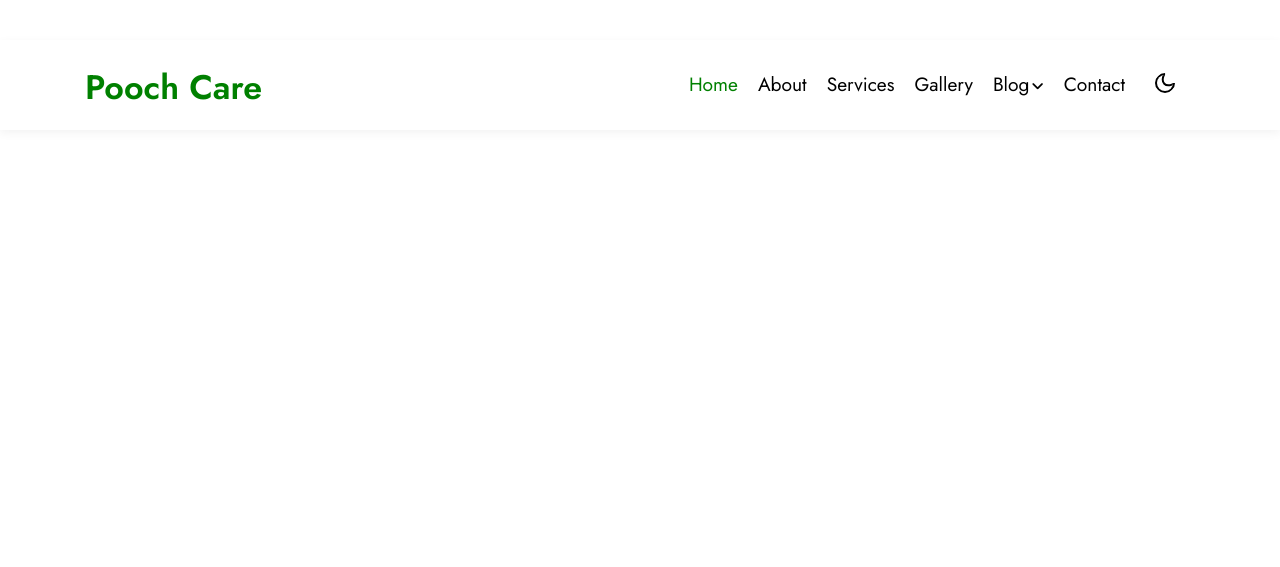
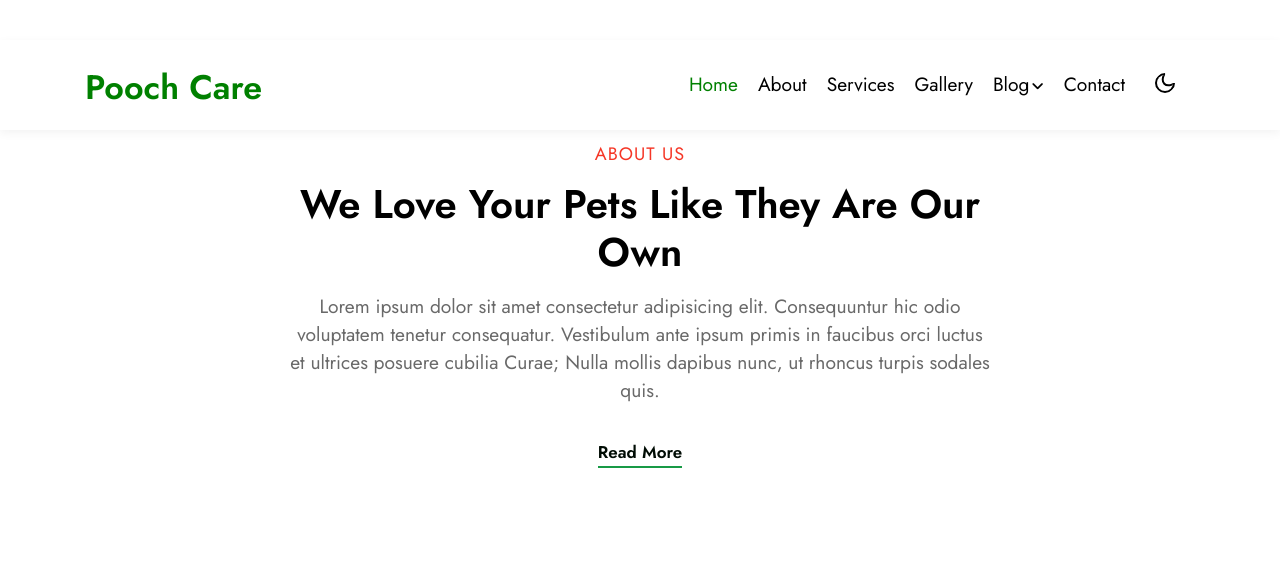
Before and after one commit to bimbimvqt/capstone, a plain HTML site: page index.html in a window 1280 px wide. Drawn offline with nearby package versions, Linux system fonts and the light colour scheme.

Commit message:
Update About

```diff
--- a/css/style.css
+++ b/css/style.css
@@ -321,23 +321,23 @@ input:checked + .mode-container i.gg-sun {
 }
 
 .gg-sun,
-.gg-sun:after,
-.gg-sun:before {
+.gg-sun::after,
+.gg-sun::before {
   box-sizing: border-box;
   /* display: block; */
   width: 24px;
 }
 
-.gg-sun:before {
+.gg-sun::before {
   transform: rotate(-45deg);
 }
 
-.gg-sun:after {
+.gg-sun::after {
   transform: rotate(45deg);
 }
 
-.gg-sun:after,
-.gg-sun:before {
+.gg-sun::after,
+.gg-sun::before {
   content: "";
   position: absolute;
   height: 2px;
@@ -348,8 +348,8 @@ input:checked + .mode-container i.gg-sun {
 }
 
 .gg-sun,
-.gg-sun:after,
-.gg-sun:before {
+.gg-sun::after,
+.gg-sun::before {
   box-sizing: border-box;
   display: block;
   width: 24px;
@@ -360,7 +360,25 @@ input:checked + .mode-container i.gg-sun {
 }
 
 .gg-moon,
-.gg-moon:after {
+.gg-moon::after {
+  box-sizing: border-box;
+  border-radius: 50%;
+}
+
+.gg-moon::after {
+  content: "";
+  position: absolute;
+  width: 12px;
+  height: 18px;
+  border: 2px solid transparent;
+  box-shadow: 0 0 0 2px;
+  top: 8px;
+  left: 2px;
+}
+
+.gg-moon,
+.gg-moon::after {
+  display: block;
   box-sizing: border-box;
   border-radius: 50%;
 }
@@ -375,24 +393,6 @@ input:checked + .mode-container i.gg-sun {
   border-bottom: 2px solid transparent;
 }
 
-.gg-moon:after {
-  content: "";
-  position: absolute;
-  width: 12px;
-  height: 18px;
-  border: 2px solid transparent;
-  box-shadow: 0 0 0 2px;
-  top: 8px;
-  left: 2px;
-}
-
-.gg-moon,
-.gg-moon:after {
-  display: block;
-  box-sizing: border-box;
-  border-radius: 50%;
-}
-
 body {
   background-color: white;
   color: black;
@@ -402,3 +402,54 @@ body {
   background-color: black;
   color: black;
 }
+
+/* About  */
+.w3l-grids-3 .bottom-ab-grids.align-items-center {
+  margin: 0 auto;
+  max-width: 700px;
+  text-align: center;
+  margin-top: 40px;
+}
+
+.sub-title {
+  font-size: 18px;
+  font-weight: 400;
+  text-transform: uppercase;
+  line-height: 2em;
+  letter-spacing: 1px;
+  color: #f53626;
+}
+
+.hny-title {
+  font-size: 40px;
+  font-weight: 600;
+  line-height: 48px;
+  text-transform: capitalize;
+}
+
+.bottom-ab-left p {
+  margin: 0;
+  padding: 0;
+  font-size: 1.2em;
+  line-height: 28px;
+  color: #696969;
+  font-family: "Jost", sans-serif;
+}
+
+a.read {
+  font-size: 17px;
+  padding: 0;
+  border-bottom: 2px solid #189a46;
+  color: #000c04;
+  transition: 0.3s ease-in-out;
+  font-weight: 600;
+  border-radius: 0;
+  margin-top: 20px;
+  display: inline-block;
+  text-transform: capitalize;
+  text-decoration: none;
+}
+
+a.read:hover {
+  color: #189a46;
+}
--- a/index.html
+++ b/index.html
@@ -118,6 +118,24 @@
         </nav>
       </div>
     </header>
+    <section class="w3l-grids-3 py-5" id="about">
+      <div class="container py-md-5 py-3">
+        <div class="bottom-ab-grids align-items-center">
+          <div class="bottom-ab-left">
+            <h6 class="sub-title">About Us</h6>
+            <h3 class="hny-title">We love your pets like they are our own</h3>
+            <p class="my-3">
+              Lorem ipsum dolor sit amet consectetur adipisicing elit.
+              Consequuntur hic odio voluptatem tenetur consequatur. Vestibulum
+              ante ipsum primis in faucibus orci luctus et ultrices posuere
+              cubilia Curae; Nulla mollis dapibus nunc, ut rhoncus turpis
+              sodales quis.
+            </p>
+            <a href="#" class="read">Read more</a>
+          </div>
+        </div>
+      </div>
+    </section>
 
     <!-- Optional JavaScript -->
     <!-- jQuery first, then Popper.js, then Bootstrap JS -->
```
